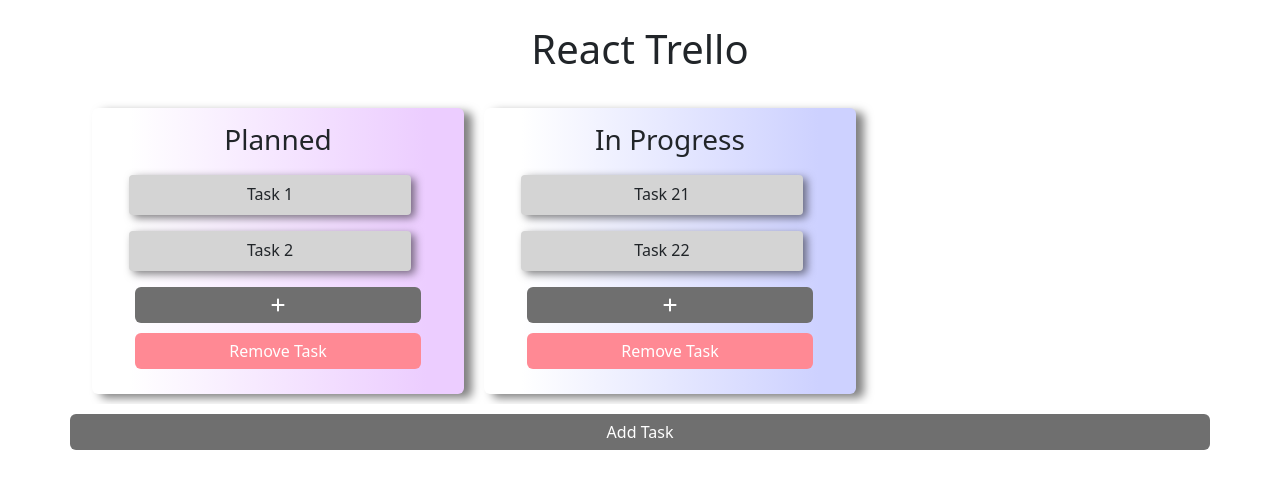
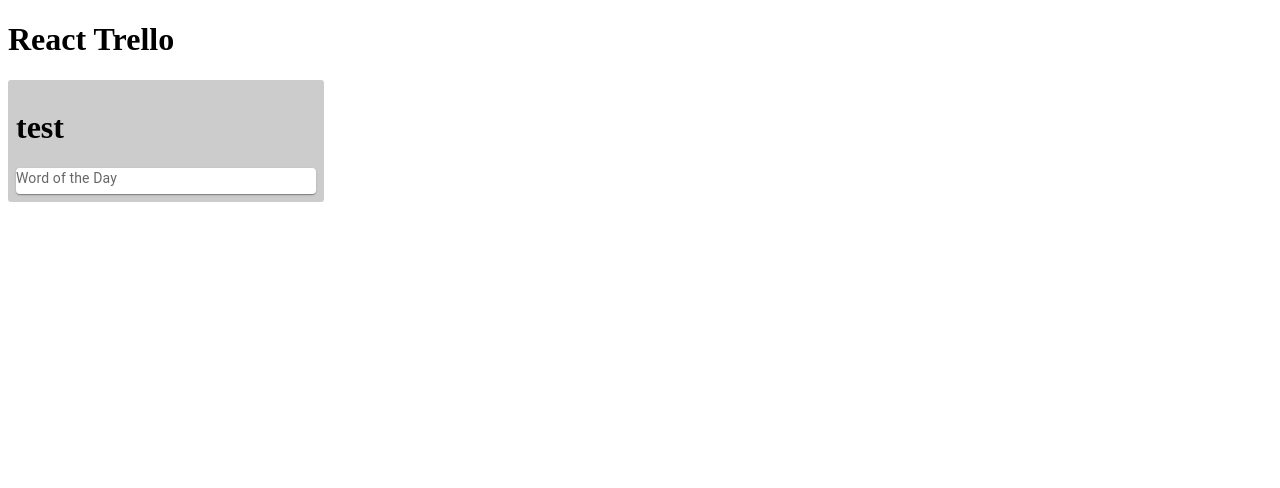
Before and after one commit to Jaysojitra13/react-trello, a React (Create React App) app: page / in a window 1280 px wide. Shown: the top 488 px of the page. Built offline with nearby package versions, Linux system fonts and the light colour scheme.

Commit message:
new folder structure

```diff
--- a/package.json
+++ b/package.json
@@ -4,9 +4,13 @@
   "version": "0.1.0",
   "private": true,
   "dependencies": {
+    "@emotion/react": "^11.11.1",
+    "@emotion/styled": "^11.11.0",
     "@fortawesome/fontawesome-svg-core": "^6.3.0",
     "@fortawesome/free-solid-svg-icons": "^6.3.0",
     "@fortawesome/react-fontawesome": "^0.2.0",
+    "@mui/icons-material": "^5.14.18",
+    "@mui/material": "^5.14.18",
     "@testing-library/jest-dom": "^5.16.5",
     "@testing-library/react": "^13.4.0",
     "@testing-library/user-event": "^13.5.0",
--- a/src/App.css
+++ /dev/null
@@ -1,215 +0,0 @@
-.App {
-  text-align: center;
-}
-
-body {
-  /* background: linear-gradient( 90deg, rgb(193 192 192 / 63%) 21%, rgb(205 196 196) 100% ); */
-}
-
-.title {
-  margin: 25px;
-  /* color: white; */
-}
-
-.App-link {
-  color: #61dafb;
-}
-
-.border-solid {
-  border: 1px solid;
-}
-
-.border-radius {
-  border-radius: 4px;
-}
-
-.ml-10 {
-  margin: 10px;
-}
-
-.cards {
-  display: flex;
-  overflow: auto;
-}
-
-/* .container {
-  border: 2px dotted;
-} */
-
-.tasklist {
-  width: 80%;
-  margin: auto;
-  padding-top: 10px;
-}
-
-.plusButton {
-  margin: 0px 43px;
-}
-
-.plusButton > button {
-  width: 100%;
-  margin-bottom: 10px;
-}
-
-.input-edit-add {
-  margin-bottom: 10px;
-  width: 100%;
-  height: 40px;
-  background: #d4d4d4;
-  border-radius: 5px;
-  border: none;
-  box-shadow: rgb(0 0 0 / 50%) 4px 3px 9px;
-}
-
-.card {
-  box-shadow: rgb(0 0 0 / 50%) 8px 4px 10px;
-  padding: 15px 0px;
-  background-color: #ebebeb !important;
-  border: none !important;
-}
-
-.card:nth-child(4n+1) {
-  background: linear-gradient( 90deg, rgb(255 255 255) 10%, rgb(236 205 255) 90% )
-}
-
-.card:nth-child(4n+2) {
-  background: linear-gradient( 90deg, rgb(255 255 255) 10%, rgb(205 209 255) 90% )
-}
-
-.card:nth-child(4n+3) {
-  background: linear-gradient( 90deg, rgb(255 255 255) 10%, rgb(205 255 223) 90% )
-}
-
-.card:nth-child(4n+4) {
-  background: linear-gradient( 90deg, rgb(255 255 255) 10%, rgb(255 226 205) 90% )
-}
-
-.saveIcon {
-  height: 15px;
-  width: 19px;
-  position: relative;
-  right: 9px;
-  bottom: 1px;
-}
-
-.saveButton {
-  height: 40px;
-  width: 24px;
-  margin-left: 4px;
-  /* width: 36px; */
-  /* position: relative;
-  right: 21px; */
-}
-
-.task-add {
-  display: flex;
-}
-
-.overflow-wrap-break {
-  overflow-wrap: break-word;
-}
-
-.addCardButton {
-  margin-top: 10px !important;
-  color: white !important;
-}
-
-.cardHeader {
-  display: inline-flex;
-  width: 100%;
-}
-
-.taskDetail {
-  width: 100%;
-  display: inline-flex;
-}
-
-.taskTitle {
-  width: 100%;
-  background: #d4d4d4;
-  height: 40px;
-  padding-top: 7px;
-  box-shadow: rgb(0 0 0 / 50%) 4px 3px 9px;
-}
-
-/* Edit functionlity */
-.taskDetail:hover > .deleteTaskButton {
-    display: inline !important;
-}
-
-.taskDetail:hover > .editTaskSvg {
-  visibility: visible;
-}
-
-.editTaskSvg {
-  color: #6f6f6f;
-  position: relative;
-  right: 23px;
-  top: 7px;
-  visibility: hidden;
-}
-
-.editTaskSvg > svg {
-  color: #6f6f6f;
-}
-
-.btn-dark {
-  background: #6f6f6f !important;
-  border: none !important;
-}
-
-.deleteTaskButton {
-  height: 40px;
-  width: 24px;
-  margin-left: 5px;
-  display: none !important;
-}
-
-.deleteTaskSvg {
-  position: relative;
-  right: 5px;
-  bottom: 1px;
-}
-
-.btn-info {
-  background: #6f6f6f !important;
-  border: none !important;
-}
-
-.btn-danger {
-  border: none !important;
-  background: #ff8994 !important;
-}
-
-.btn-success {
-  border: none !important;
-  background: #64af8c !important;
-}
-
-.edit-card-title {
-  margin: 10px 20px;
-  display: inline-flex;
-  /* width: 100%;
-  height: 40px;
-  background: #d4d4d4;
-  border-radius: 5px;
-  border: none;
-  box-shadow: rgb(0 0 0 / 50%) 4px 3px 9px; */
-}
-
-/* .input-edit-add {
-  margin-bottom: 10px;
-  width: 100%;
-  height: 40px;
-  background: #d4d4d4;
-  border-radius: 5px;
-  border: none;
-  box-shadow: rgb(0 0 0 / 50%) 4px 3px 9px;
-} */
-
-.edit-card-title > input {
-  border: none;
-  background: #d4d4d4;
-  border-radius: 5px;
-  width: 100%;
-}
--- a/src/App.js
+++ b/src/components/App.js
@@ -1,11 +1,10 @@
-import './App.css';
-import Cards from './components/Cards';
+import TrelloList from "./TrelloList";
 
 function App() {
   return (
     <div className="App">
         <h1 className="title">React Trello</h1>
-        <Cards />
+        <TrelloList title="test"/>
     </div>
   );
 }
--- /dev/null
+++ b/src/components/TrelloCard.js
@@ -0,0 +1,15 @@
+import React from 'react';
+import Card from '@mui/material/Card';
+import Typography from '@mui/material/Typography';
+
+const TrelloCard = () => {
+  return (
+    <Card sx={{ minWidth: 275 }}>
+        <Typography sx={{ fontSize: 14 }} color="text.secondary" gutterBottom>
+          Word of the Day
+        </Typography>
+    </Card>
+  )
+};
+
+export default TrelloCard;
--- /dev/null
+++ b/src/components/TrelloList.js
@@ -0,0 +1,22 @@
+import React from "react";
+import TrelloCard from "./TrelloCard";
+
+const styles = {
+  container: {
+    backgroundColor: '#ccc',
+    borderRadius: 3,
+    width: 300,
+    padding: 8
+  }
+};
+
+const TrelloList = ({ title }) => {
+  return (
+    <div style={styles.container}>
+      <h1> { title } </h1>
+      <TrelloCard />
+    </div>
+  )
+};
+
+export default TrelloList;
--- a/src/index.css
+++ /dev/null
@@ -1,13 +0,0 @@
-body {
-  margin: 0;
-  font-family: -apple-system, BlinkMacSystemFont, 'Segoe UI', 'Roboto', 'Oxygen',
-    'Ubuntu', 'Cantarell', 'Fira Sans', 'Droid Sans', 'Helvetica Neue',
-    sans-serif;
-  -webkit-font-smoothing: antialiased;
-  -moz-osx-font-smoothing: grayscale;
-}
-
-code {
-  font-family: source-code-pro, Menlo, Monaco, Consolas, 'Courier New',
-    monospace;
-}
--- a/src/index.js
+++ b/src/index.js
@@ -1,10 +1,9 @@
 import React from 'react';
 import ReactDOM from 'react-dom/client';
-import App from './App';
+import App from './components/App';
 import reportWebVitals from './reportWebVitals';
 import { Provider } from 'react-redux';
 import { store } from './store/store';
-import 'bootstrap/dist/css/bootstrap.css';
 
 const root = ReactDOM.createRoot(document.getElementById('root'));
 root.render(
--- /dev/null
+++ b/src/store/reducers/index.js
@@ -0,0 +1,3 @@
+import { combineReducers  } from 'redux';
+
+export default combineReducers({});
```
Also changed, not shown: 2 other files (tests, documents, lock files or other folders).
